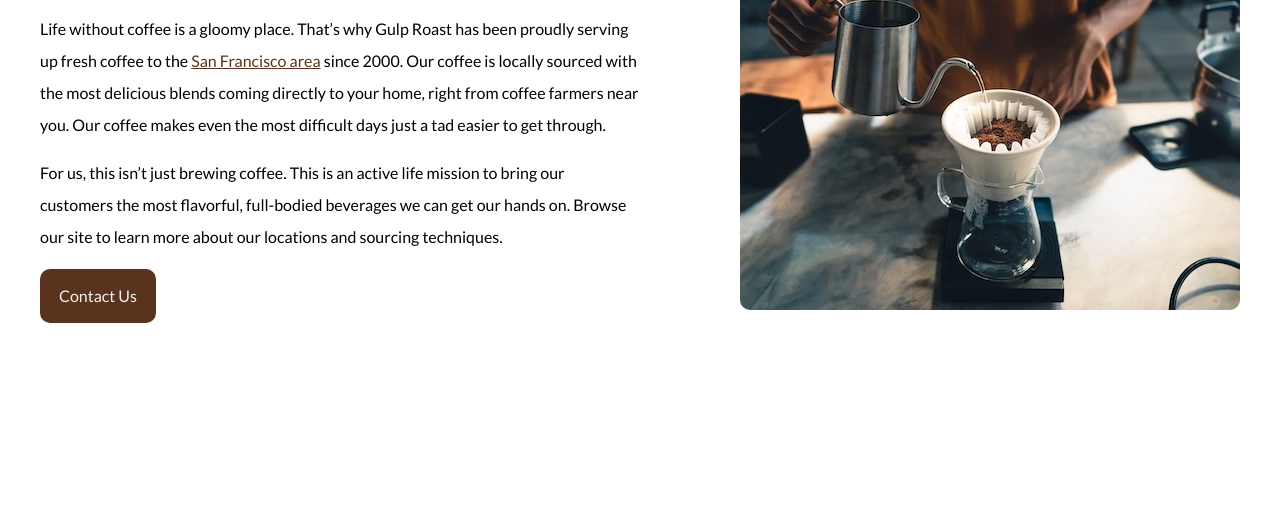
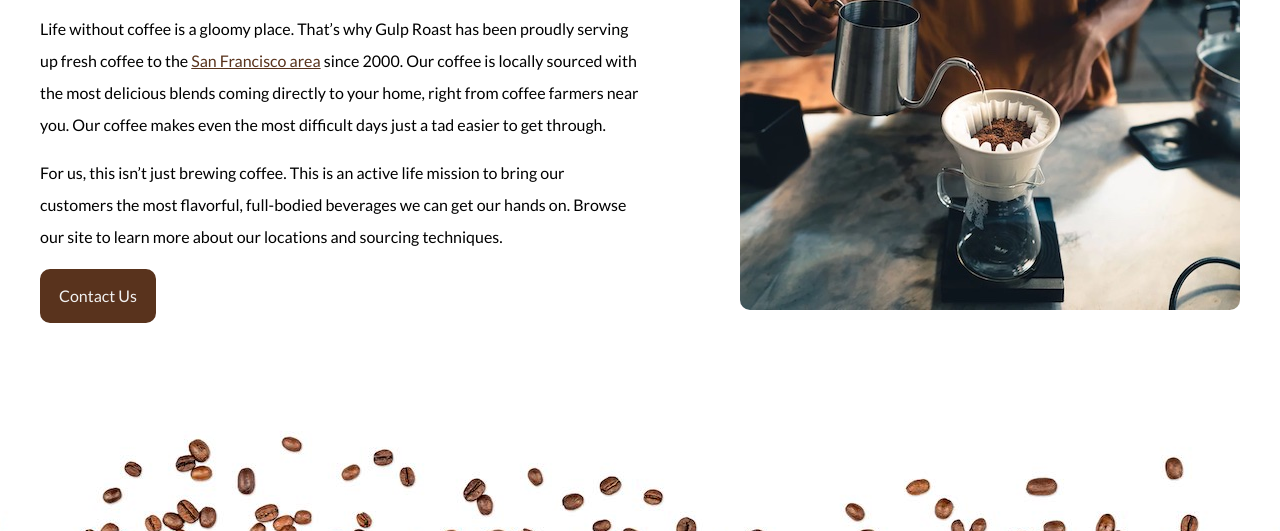
Before and after one commit to Raenbow/uci-module-18-challenge, a plain HTML site: page index.html in a window 1280 px wide. Shown: the part 269-800 px from the top of the page. Drawn offline with Linux system fonts and the light colour scheme; the site is published under a folder, as on GitHub Pages, so addresses that start at the root find nothing.

Commit message:
Update styles.css

```diff
--- a/styles.css
+++ b/styles.css
@@ -60,7 +60,7 @@ body {
 
   /* Universal Background */
   .main-bkgd {
-    background: #ffffff url(/images/gulp-bottom-beans.jpg) repeat-x bottom;
+    background: #ffffff url(images/gulp-bottom-beans.jpg) repeat-x bottom;
     padding-bottom: 300px;
   }
   .main {
```
